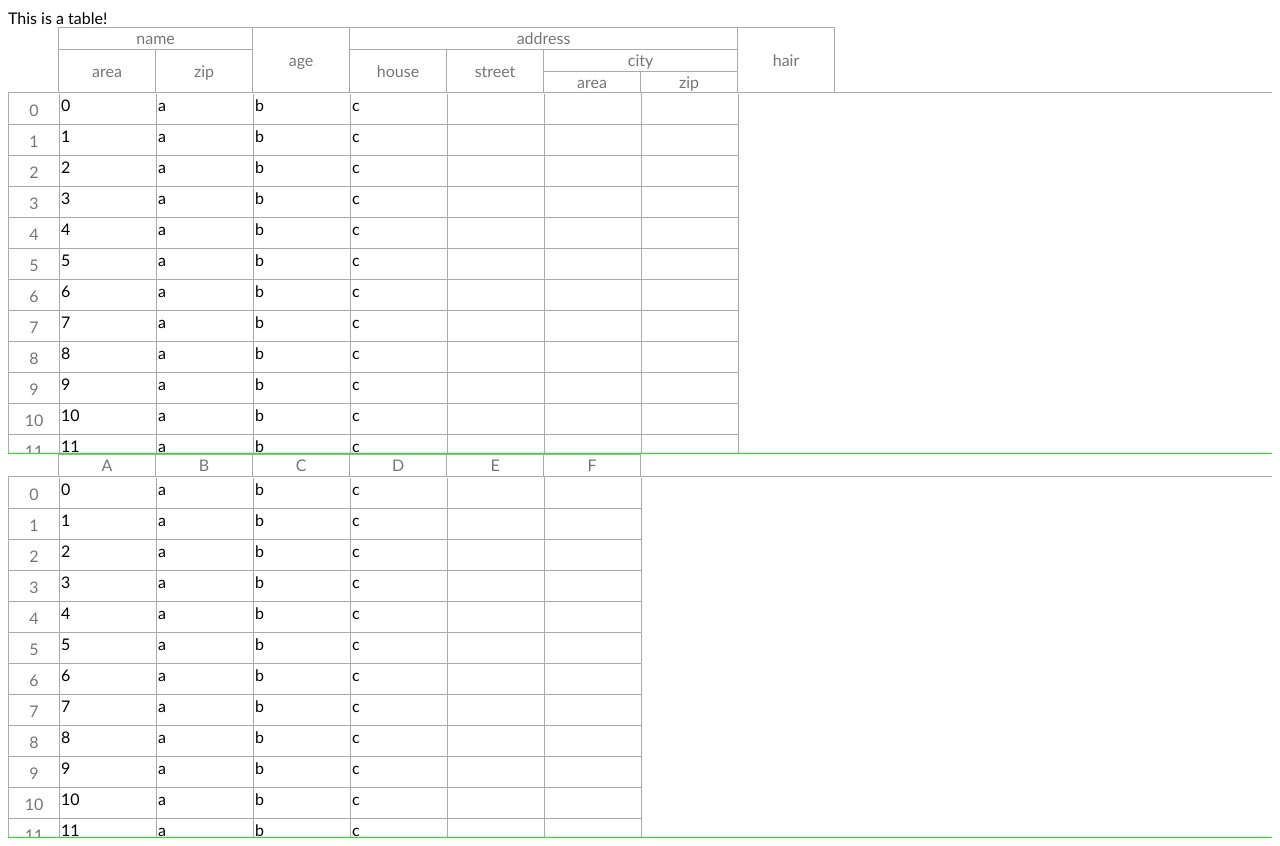
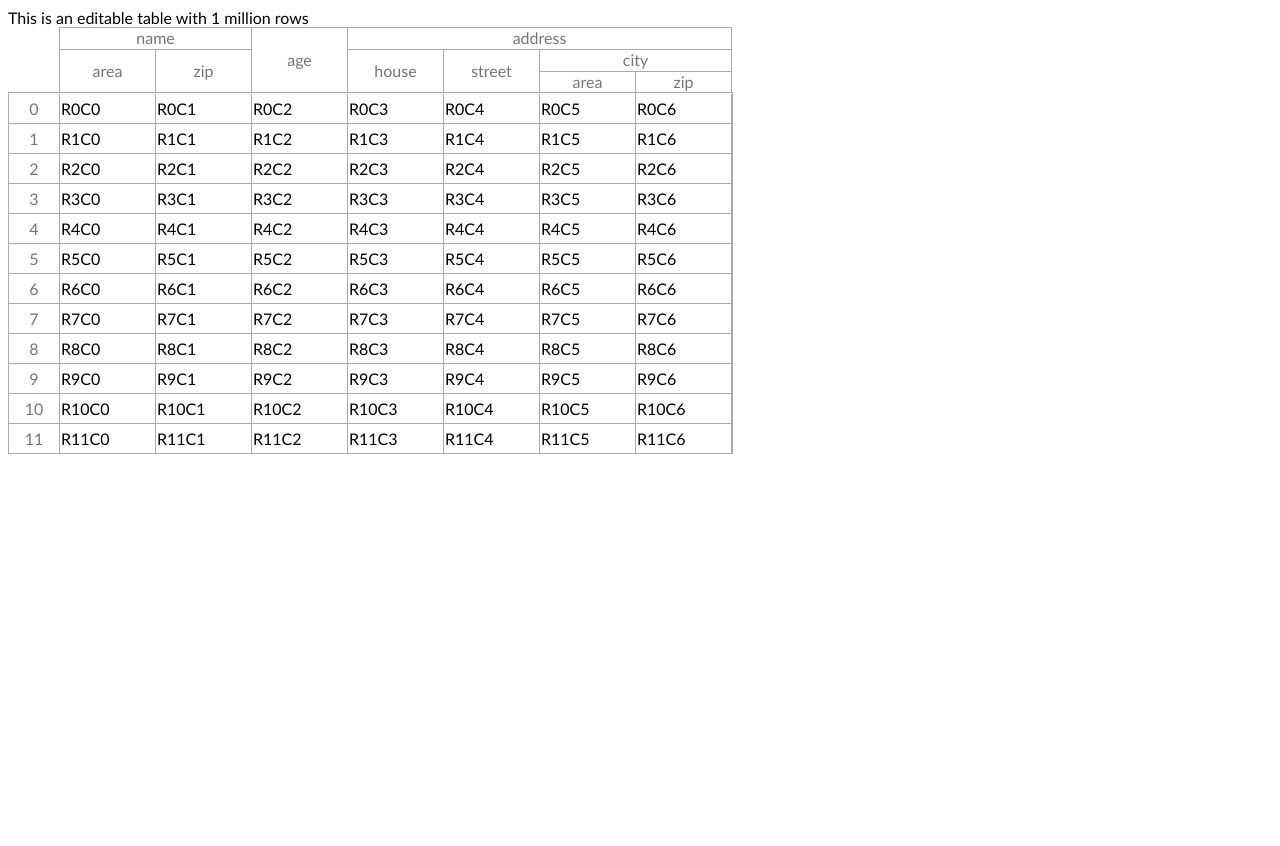
Before and after one commit to tim-lyon/infinite-table, a Vue app: page / in a window 1280 px wide. After the commit the page ends 800 px from the top, so only its background shows below. Built offline with nearby package versions, Linux system fonts and the light colour scheme.

Commit message:
Fixed event for firefox, reduced DOM element count by avoiding nested cell contents, shrink table size to fit contents

```diff
--- a/src/App.vue
+++ b/src/App.vue
@@ -1,28 +1,17 @@
 <template>
   <div id="app">
-    This is a table!
+    This is an editable table with 1 million rows
     <infinite-table
       :headers="headers"
-      :row-count="10000"
+      :row-count="1e6"
       :column-count="7"
-      :tableData="{rows: 10000, columns: 4, get: cellValue, set: setRangeValue}"
-    />
-
-    <infinite-table
-      :row-count="10000"
-      :column-count="6"
-      v-model="sampleData"
+      :tableData="{get: getCellValue, set: setRangeValue}"
     />
   </div>
 </template>
 
 <script>
 import InfiniteTable from './components/InfiniteTable.vue'
-
-var d = {}
-for(var i = 0; i < 10000; ++i){
-  d[i] = [i,"a","b","c"]
-}
 
 export default {
   name: 'app',
@@ -31,7 +20,6 @@ export default {
   },
   data() {
     return{
-      sampleData: d,
       headers: [
         {name: "name", type:"string", children: [
             {name: "area"},
@@ -45,9 +33,9 @@ export default {
             {name: "area"},
             {name: "zip"}
           ]}
-        ]},
-        {name: "hair", type:"string"}
-      ]
+        ]}
+      ],
+      setRanges: []
     }
   },
   methods: {
@@ -55,16 +43,21 @@ export default {
       console.log('inputRange')
       console.log(payload)
     },
-    cellValue(row, column){
-      return d[row][column]
+    getCellValue(row, column){
+      let value = 'R'+row+'C'+column
+      for(var set of this.setRanges){
+        if(row >= set.range.start.R && row <= set.range.end.R &&
+          column >= set.range.start.C && column <= set.range.end.C) {
+          value = set.value
+        }
+      }
+      return value
     },
     setRangeValue(range, value) {
-      console.log(range)
-      for(var row = range.start.R; row <= range.end.R; row++){
-        for(var column = range.start.C; column <= range.end.C; column++){
-          this.$set(d[row], column, value)
-        }
-      }
+      this.setRanges.push({
+        range,
+        value
+      })
     }
   }
 }
--- a/src/components/InfiniteTable.vue
+++ b/src/components/InfiniteTable.vue
@@ -1,7 +1,7 @@
 <template>
 <div class="table-container" tabindex="1" @keydown.self="OnTableKeypress">
   <InfiniteTableHeaders
-    style="margin-left:50px;"
+    style="margin-left:51px;"
     :headers="computedHeaders"
     :selectedColumns="selectedColumns"
     :allRowsSelected="allRowsSelected"
@@ -18,8 +18,8 @@
         :row-index="row"
         :key="row - startRow" >
           <th :class="{rowId: true, active: row >= selectedRows.start && row <= selectedRows.end, selected: allColumnsSelected }"
-            @mousedown="onCellMouseDown({R: row, C: -1})"
-            @mouseover="onCellMouseOver({R: row, C: -1})"
+            @mousedown="onCellMouseDown({R: row, C: -1}, $event)"
+            @mouseover="onCellMouseOver({R: row, C: -1}, $event)"
           >
             {{row}}
             </th>
@@ -30,8 +30,8 @@
             :active-cell="active"
             :row-index="row"
             :column-index="column -1"
-            @mousedown="onCellMouseDown({R: row, C: column -1})"
-            @mouseover="onCellMouseOver({R: row, C: column -1})"
+            @mousedown="onCellMouseDown({R: row, C: column -1}, $event)"
+            @mouseover="onCellMouseOver({R: row, C: column -1}, $event)"
             @dblclick="onCellDblClick({R: row, C: column -1})"
           >
             <input v-if="isEditing && active.R == row && active.C == column - 1"
@@ -41,7 +41,7 @@
               ref="theinput"
               @keydown="onInputKeypress"
             >
-            <div v-else class="the-input">{{getCellValue(row, column -1)}}</div>
+            <template v-else class="the-input">{{getCellValue(row, column -1)}}</template>
           </td>
         </tr>
       </table>
@@ -109,9 +109,8 @@ export default {
       referenceRow: {row: 0, scrollTop: 0},
       lastScrollTop: 0,
       renderedRows: ROW_COUNT+2*BUFFER_ROWS,
-      startRow: -1,
+      startRow: 0,
       topBufferHeight: 0,
-      contentHeight: ROW_COUNT*ROW_HEIGHT,
       isEditing: false,
       isDeepEditing: false,
       isSelectable: true,
@@ -164,51 +163,57 @@ export default {
       }
       return ret;
     },
-    OnTableKeypress(){
+    OnTableKeypress(event){
       const rowShift = this.isEndKeyPressed ? this.rowCount : 1
       const columnShift = (this.isEndKeyPressed || event.key == 'Home') ? this.columnCount : 1
       switch(event.key){
         case 'Escape':
           this.endEdit()
-          this.OnArrow(0, 0)
+          this.OnArrow(event, 0, 0)
           break
         case 'ArrowDown':
           event.preventDefault() // stop window scrolling
-          this.OnArrow(0, rowShift)
+          this.OnArrow(event, 0, rowShift)
           break
         case 'ArrowUp':
           event.preventDefault() // stop window scrolling
-          this.OnArrow(0, -rowShift)
+          this.OnArrow(event, 0, -rowShift)
           break
         case 'ArrowLeft':
         case 'Home':
           event.preventDefault() // stop window scrolling
-          this.OnArrow(-columnShift, 0)
+          this.OnArrow(event, -columnShift, 0)
           break
         case 'ArrowRight':
           event.preventDefault() // stop window scrolling
-          this.OnArrow(columnShift, 0)
+          this.OnArrow(event, columnShift, 0)
           break
         case 'Tab':
           event.preventDefault() // stop table losing focus
-          this.OnTab()
+          this.OnTab(event)
           break
         case 'Enter':
           event.preventDefault() // stop window scrolling
-          this.OnEnter()
+          this.OnEnter(event)
           break
         case 'PageUp':
           event.preventDefault() // stop window scrolling
-          this.OnArrow(0,-ROW_COUNT)
+          this.OnArrow(event, 0,-ROW_COUNT)
           break
         case 'PageDown':
           event.preventDefault() // stop window scrolling
-          this.OnArrow(0,ROW_COUNT)
+          this.OnArrow(event, 0,ROW_COUNT)
           break
         case 'Delete':
+          if(this.isEditing){
+            return
+          }
           this.OnDelete()
           break;
         case 'Backspace':
+          if(this.isEditing){
+            return
+          }
           this.OnDelete()
           this.startEdit()
           break
@@ -230,7 +235,7 @@ export default {
         event.preventDefault() // stop window scrolling
       }
     },
-    onInputKeypress(){
+    onInputKeypress(event){
       switch(event.key){
         case 'Escape':
           this.cancelEdit()
@@ -242,7 +247,7 @@ export default {
             return
           }
         default:
-          this.OnTableKeypress()
+          this.OnTableKeypress(event)
       }
     },
     scrollToRow(iRow){
@@ -256,7 +261,7 @@ export default {
         (iRow-this.referenceRow.row-offset)*ROW_HEIGHT
       }
     },
-    OnArrow(dColumn, dRow, ignoreShiftKey){
+    OnArrow(event, dColumn, dRow, ignoreShiftKey){
       if(event.shiftKey && !ignoreShiftKey){
         this.selection.end.C += dColumn
         this.selection.end.R += dRow
@@ -271,9 +276,9 @@ export default {
       this.clampSelection()
       this.scrollToRow(this.selection.end.R)
     },
-    OnTab(){
+    OnTab(event){
       if(this.selectedCellCount == 1){
-        this.OnArrow(event.shiftKey ? -1 : 1, 0, true)
+        this.OnArrow(event, event.shiftKey ? -1 : 1, 0, true)
         return
       }
       const last = event.shiftKey ? this.selectedRange.start : this.selectedRange.end
@@ -285,12 +290,12 @@ export default {
         first.R : this.active.R + (event.shiftKey ? -1 : 1))
       }
     },
-    OnEnter(){
+    OnEnter(event){
       if(this.isEditing){
         this.endEdit(event.ctrlKey)
       }
       if(this.selectedCellCount == 1){
-        this.OnArrow(0, event.shiftKey ? -1 : 1, true)
+        this.OnArrow(event, 0, event.shiftKey ? -1 : 1, true)
         return
       }
       const last = event.shiftKey ? this.selectedRange.start : this.selectedRange.end
@@ -316,6 +321,8 @@ export default {
       console.log(this.selection.start.R)
     },
     selectColumns(columns){
+      this.active.R = 0
+      this.active.C = columns.start
       if(!event.shiftKey){
         this.selection.start.C = columns.start
       }
@@ -323,7 +330,7 @@ export default {
       this.selection.start.R = 0
       this.selection.end.R = this.rowCount - 1
     },
-    scrollTable(){
+    scrollTable(event){
       const scrollTop = event.target.scrollTop
       if(this.rowCount > MAX_ROWS){
         const step = scrollTop - this.lastScrollTop
@@ -362,7 +369,7 @@ export default {
       }
       this.lastScrollTop = scrollTop
     },
-    onCellMouseDown(cell){
+    onCellMouseDown(cell, event){
       if(this.isEditing) {
         if(cell.C === this.active.C && cell.R === this.active.R){
           this.isDeepEditing = true
@@ -390,12 +397,11 @@ export default {
       }
       window.getSelection().removeAllRanges();
     },
-    onCellMouseOver(cell){
+    onCellMouseOver(cell, event){
       if(event.buttons == 1){
-        if(cell.C > 0){
+        if(cell.C >= 0){
           this.selection.end.C = cell.C
         }
-
         this.selection.end.R = cell.R
       }
     },
@@ -429,6 +435,9 @@ export default {
       )
     },
     endEdit(fillSelection) {
+      if(!this.isEditing){
+        return
+      }
       if(fillSelection) {
         this.setRangeValue(this.selectedRange, this.inputValue)
       }
@@ -444,6 +453,9 @@ export default {
     }
   },
   computed: {
+    contentHeight() {
+      return Math.min(ROW_COUNT, this.rowCount)*ROW_HEIGHT
+    },
     selectedRange(){
       if(!this.isSelectable){
         return {
@@ -481,7 +493,7 @@ export default {
     },
     renderedRowArray() {
       let renderedRows = []
-      var currentRow = this.startRow+1
+      var currentRow = this.startRow
       for(var i = 0; i < this.renderedRowCount; i ++){
         renderedRows.push(currentRow++)
       }
@@ -516,11 +528,14 @@ export default {
 
 <style scoped>
 .table-container{
-  border-bottom:1px solid lime;
+  border-bottom:1px solid #aaa;
+
   outline:none;
+  display: table;
 }
 .table-body{
   border-top: 1px solid #aaa;
+  border-right:1px solid #aaa;
   overflow-y: scroll;
   position: relative;
   cursor: cell;
@@ -554,6 +569,8 @@ th {
 
 .rowId{
   width: 48px;
+  min-width: 48px;
+  max-width: 48px;
 }
 .rowId.active {
   //background: rgba(0, 135, 189, .1);
--- a/src/components/InfiniteTableCell.vue
+++ b/src/components/InfiniteTableCell.vue
@@ -1,8 +1,7 @@
 <template>
-  <td :class="outerClass" @mousedown="$emit('mousedown')" @mouseover="$emit('mouseover')" @dblclick="$emit('dblclick')">
-      <div :class="innerClass">
-        <slot/>
-      </div>
+  <td :class="cellClass" @mousedown="$emit('mousedown', $event)" @mouseover="$emit('mouseover', $event)" @dblclick="$emit('dblclick')">
+      <slot/>
+      <div :class="overlayClass" v-if="isTop || isBottom || isLeft || isRight"></div>
   </td>
 </template>
 
@@ -49,20 +48,20 @@ export default {
       return this.isInSelectedColumnRange &&
       this.rowIndex === this.selectedRange.end.R;
     },
-    innerClass(){
+    cellClass(){
       return {
         cell: true,
+        highlight: this.isSelected,
+        active: this.isActive
+      }
+    },
+    overlayClass(){
+      return{
+        overlay: true,
         top: this.isTop,
         right: this.isRight,
         bottom: this.isBottom,
         left: this.isLeft,
-        highlight: this.isSelected && !this.isActive
-      }
-    },
-    outerClass(){
-      return {
-        outer: true,
-        selected: this.isSelected
       }
     }
   }
@@ -71,48 +70,44 @@ export default {
 
 <style>
 
-.outer{
-  padding:0;
-  overflow: hidden;
-}
-
-.outer.selected{
-  border:1px solid rgb(0, 135, 189);
-}
-
 .cell{
   width: 6em;
+  min-width: 6em;
+  max-width: 6em;
   box-sizing: border-box;
   background:none;
-  padding:1px;
-  border:0px solid rgb(0, 135, 189);
   height:30px;
-}
-
-.cell.top{
-  border-top-width: 1px;
-  padding-top: 0;
-}
-
-.cell.right{
-  border-right-width: 1px;
-  padding-right: 0;
-}
-
-.cell.bottom{
-  border-bottom-width: 1px;
-  padding-bottom: 0;
-}
-
-.cell.left{
-  border-left-width: 1px;
-  padding-left: 0;
+  overflow: visible;
+  position:relative;
 }
 
 .cell.highlight{
-  background: rgba(0, 135, 189, .13);
+  background: rgba(0, 135, 189, .1);
+}
+.cell.active{
+  background: none;
 }
 
+.overlay {
+  position: absolute;
+  top: -1px;
+  left: -1px;
+  right: -1px;
+  bottom: -1px;
+  border: 0px solid rgb(0, 135, 189);
+}
+.overlay.top {
+  border-top-width: 2px;
+}
+.overlay.left {
+  border-left-width: 2px;
+}
+.overlay.right {
+  border-right-width: 2px;
+}
+.overlay.bottom {
+  border-bottom-width: 2px;
+}
 ::selection {
   background: none;
 }
--- a/src/components/InfiniteTableHeaders.vue
+++ b/src/components/InfiniteTableHeaders.vue
@@ -124,9 +124,10 @@ table {
   border-collapse: collapse;
 }
 td {
+  box-sizing: border-box;
   color:rgba(0,0,0,0.54);
+  width: 6em;
   min-width: 6em;
-  width: 6em;
   border:1px solid #aaa;
   border-bottom:none;
   text-align: center;
```
